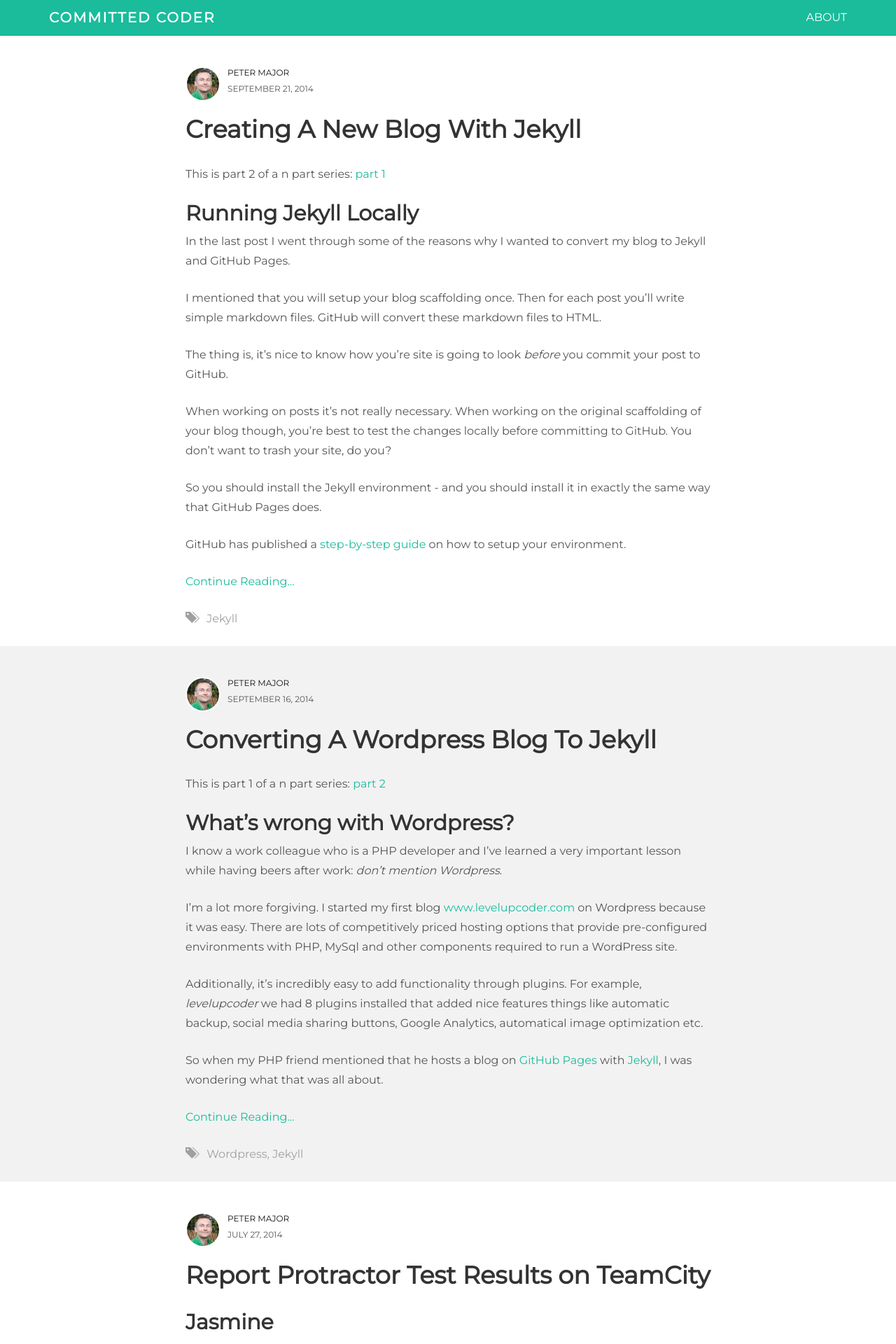
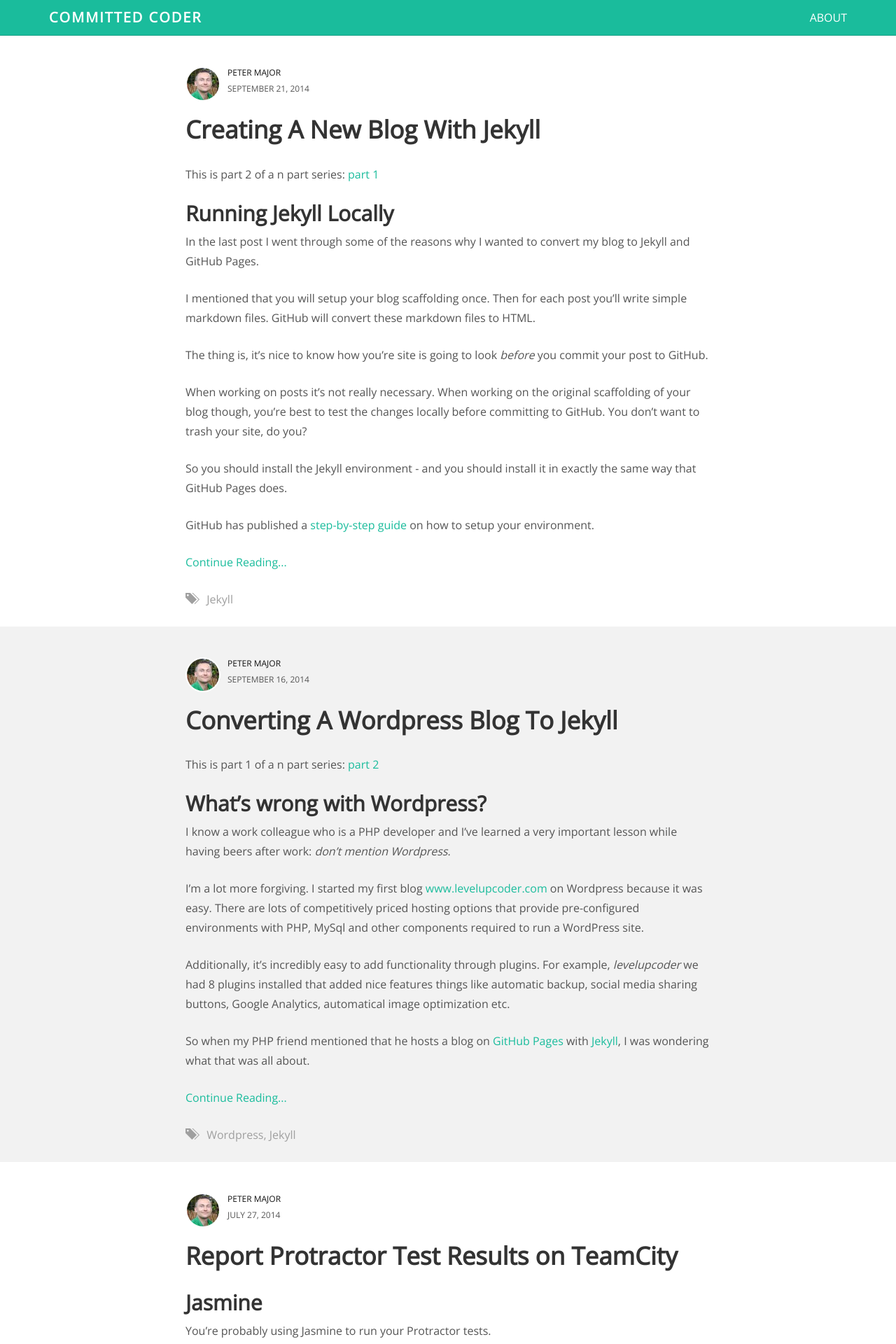
Before and after one commit to petermajor/petermajor.github.io, a Jekyll site: the page built from index.html, in a window 1280 px wide. Shown: the top 1920 px of the page at 70% size. Built offline with Jekyll 4.4.1, drawn with Linux system fonts in a browser that asks for light colours; nearby versions of some CDN libraries; the list of posts is cut into pages by our own code.

Commit message:
change font

```diff
--- a/_layouts/default.html
+++ b/_layouts/default.html
@@ -11,7 +11,7 @@
 		<link href="/assets/css/bootstrap.min.css" rel="stylesheet">
 		<link href="/assets/css/main.css" rel="stylesheet">
 		<link href="/assets/css/pygments.css" rel="stylesheet">
-		<link href='//fonts.googleapis.com/css?family=Montserrat' rel='stylesheet' type='text/css'>
+		<link href='http://fonts.googleapis.com/css?family=Open+Sans' rel='stylesheet' type='text/css'>
 
 		<link rel="shortcut icon" href="/favicon.ico" >
 		<!-- HTML5 shim and Respond.js IE8 support of HTML5 elements and media queries -->
--- a/assets/css/main.css
+++ b/assets/css/main.css
@@ -9,7 +9,7 @@
 
 body {
   	background-color: #ffffff;
-  	font-family: 'Montserrat', sans-serif;
+  	font-family: 'Open Sans', sans-serif;
     font-weight: 400;
     font-size: 14px;
     color: #555;
@@ -20,7 +20,7 @@
 
 /* Titles */
 h1, h2, h3, h4, h5, h6 {
-	font-family: 'Montserrat', sans-serif;
+	font-family: 'Open Sans', sans-serif;
     font-weight: 700;
     color: #333;
 }
```
